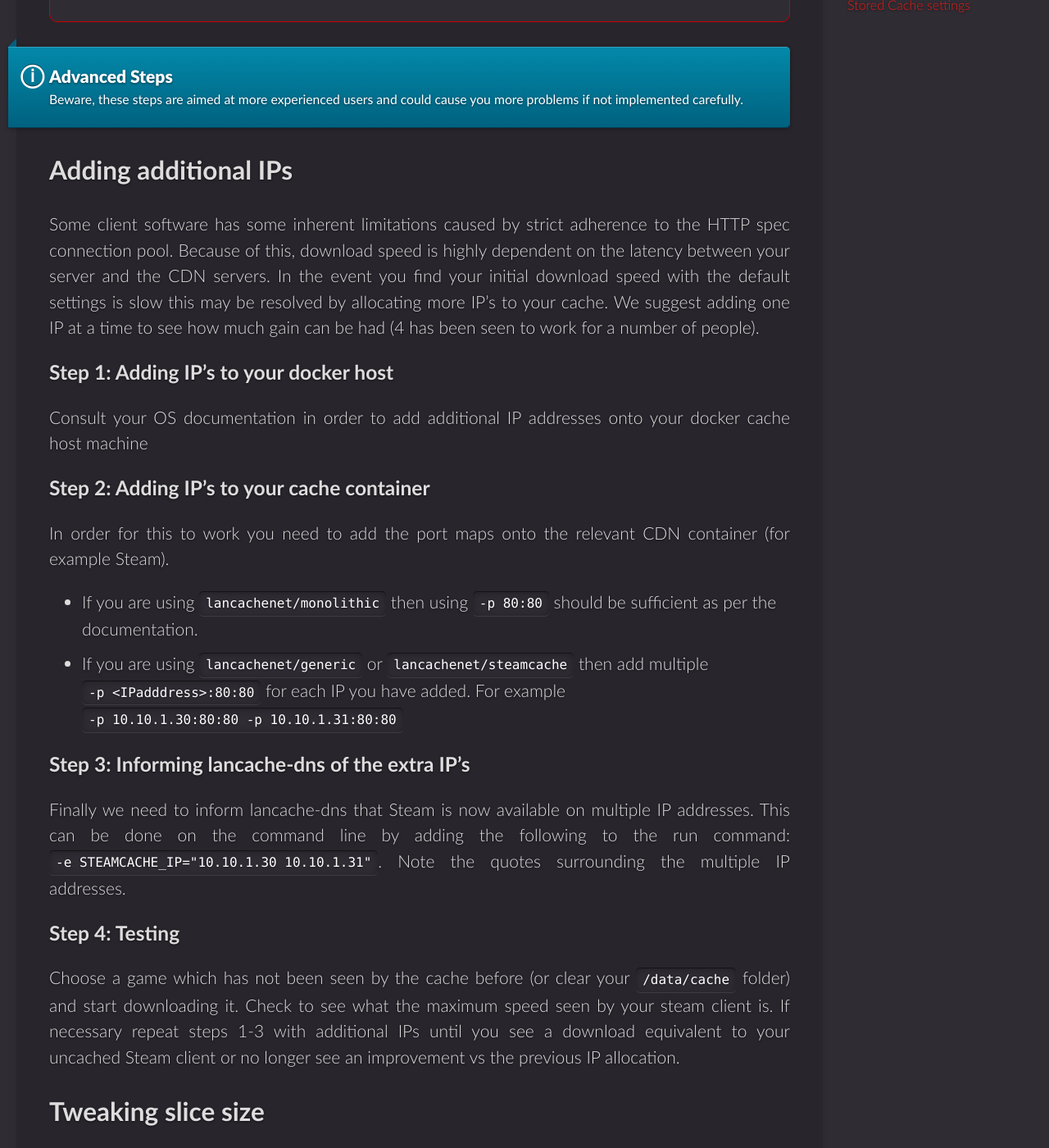
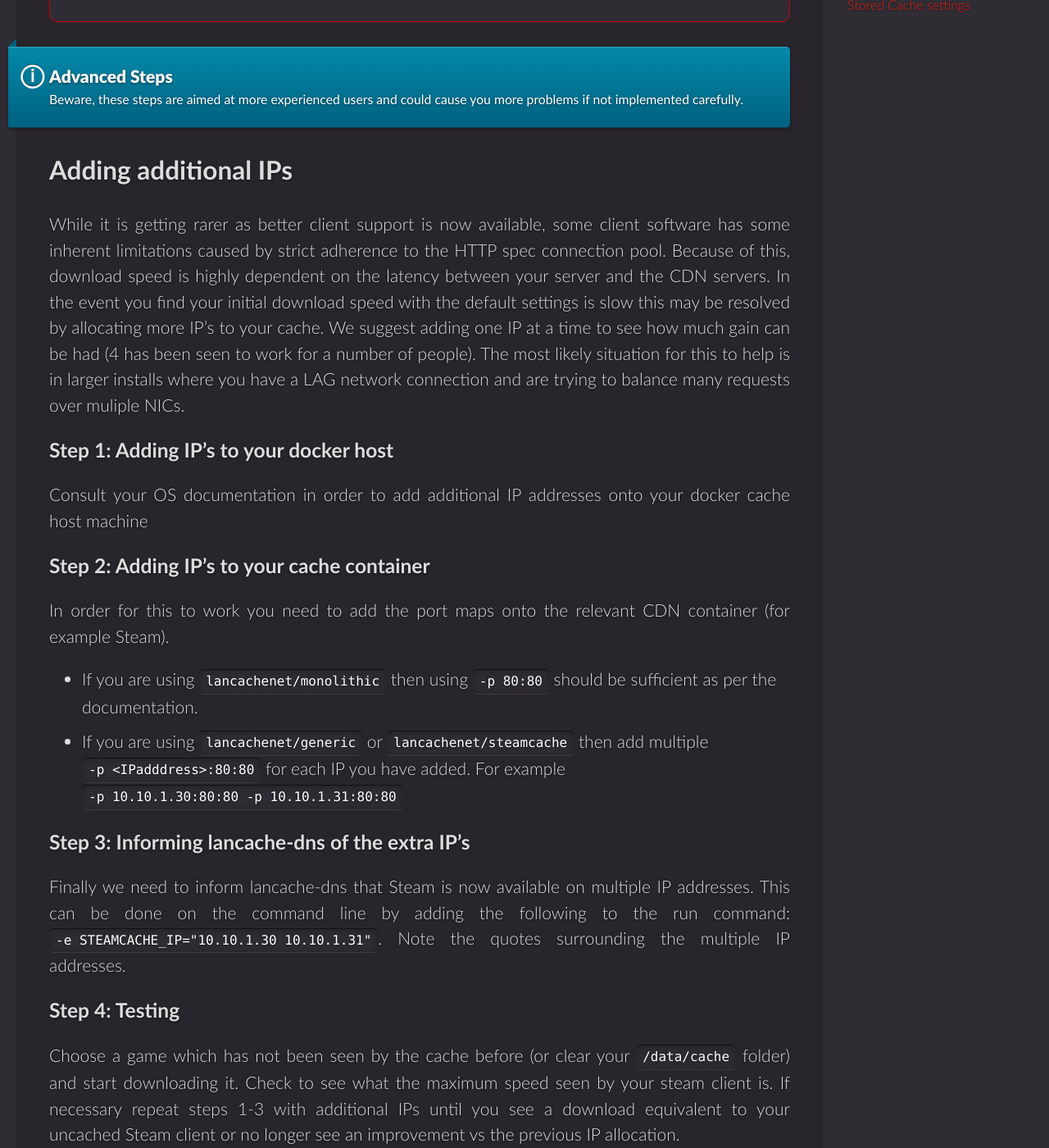
Before and after one commit to lancachenet/lancachenet.github.io, a Jekyll site: the page built from _docs/advanced/tuning-cache.md, in a window 1280 px wide and 1400 px high, scrolled down 995 px. Shown: the whole window at 82% size. Built offline with Jekyll 4.4.1, drawn with Linux system fonts in a browser that asks for light colours; comment, search, counter and statistics services are not loaded; some of the changed text lies outside the part shown.

Commit message:
Tweaks to the advanced tuning advice

```diff
--- a/_docs/advanced/tuning-cache.md
+++ b/_docs/advanced/tuning-cache.md
@@ -22,7 +22,7 @@
 
 ## Adding additional IPs
 
-Some client software has some inherent limitations caused by strict adherence to the HTTP spec connection pool. Because of this, download speed is highly dependent on the latency between your server and the CDN servers. In the event you find your initial download speed with the default settings is slow this may be resolved by allocating more IP's to your cache. We suggest adding one IP at a time to see how much gain can be had (4 has been seen to work for a number of people).
+While it is getting rarer as better client support is now available, some client software has some inherent limitations caused by strict adherence to the HTTP spec connection pool. Because of this, download speed is highly dependent on the latency between your server and the CDN servers. In the event you find your initial download speed with the default settings is slow this may be resolved by allocating more IP's to your cache. We suggest adding one IP at a time to see how much gain can be had (4 has been seen to work for a number of people). The most likely situation for this to help is in larger installs where you have a LAG network connection and are trying to balance many requests over muliple NICs.
 
 ### Step 1: Adding IP's to your docker host
 
@@ -45,9 +45,9 @@
 
 ## Tweaking slice size
 
-Blizzard in particular sees a slower initial download rate through the cache than without (though obviously subsequent downloads are MUCH faster). Testing shows that the Blizzard client does not cope as well as most others with the chunking / slicing configuration for nginx that lancache uses.
+Some situations can see a slower initial download rate through the cache than without (though obviously subsequent downloads are MUCH faster). Testing shows that the client does not cope as well as most others with the chunking / slicing configuration for nginx that lancache uses.
 
-Testing has shown that a modest increase in slice size can help Blizzard downloads in particular.
+Testing has shown that a modest increase in slice size can help downloads. Although it also can considerably reduce the speed in some cases. In the worse cases where a client makes a small range request to a large file the cache will have to fetch a full slice from the internet (for example a 256KB request could result in a 8MB download).
 
 Please be aware that there are a number of potential downsides to increasing the slice size, that should be fully understood before making changes to it.
 
@@ -78,7 +78,7 @@
 
 ### 3. Which CDNs will be impacted
 
-We anticipate that changing the slice size will have very minimal impact on Steam and Uplay as they already use files that are mainly around 1MB or less. Blizzard and Origin are potentially the CDN's that will benefit the most, as they download large files which are sliced by LanCache.
+We anticipate that changing the slice size will have very minimal impact on Steam and Uplay as they already use files that are mainly around 1MB or less. Blizzard and Origin are potentially the CDN's that will benefit the most, as they download large files which are sliced by LanCache. In more recent times as the game catalogues change we have found that larger slice sizes are causing more issues so beware of that if you are testing and use multiple titles to confirm.
 
 ### 4. Disabling slicing
 
```
Also changed, not shown: other parts of _docs/advanced/tuning-cache.md (+1 -1 lines).
